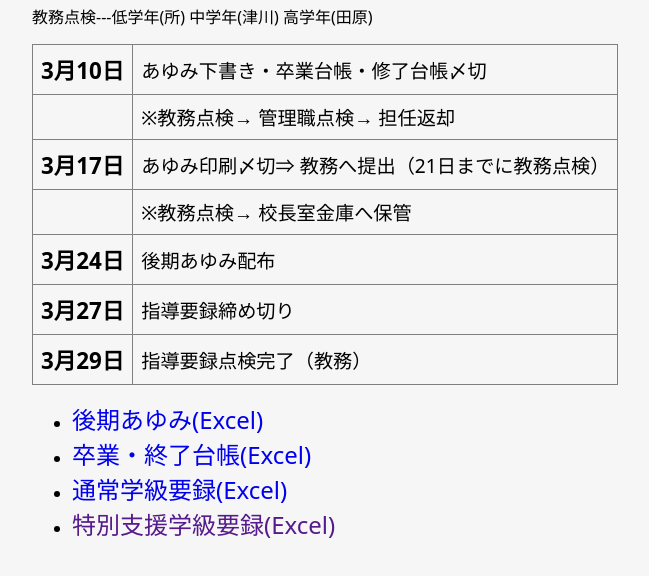
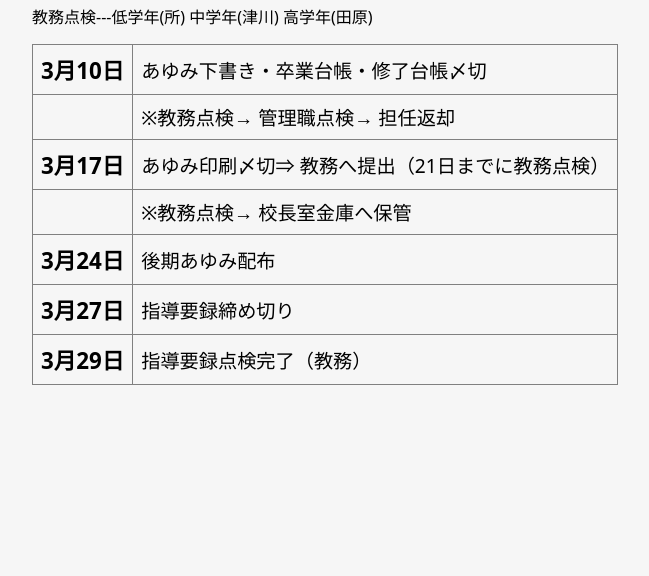
Before and after one commit to tokoshika/astro-deploy, an Astro site: page /astro-deploy/ayumi in a window 1280 px wide. Shown: the part 136-712 px from the top of the page, without its empty margins (8-657 px from the left). Built offline with nearby package versions, Linux system fonts and the light colour scheme; Astro itself is replaced by a stand-in of ours.

Commit message:
Update ayumi.astro

```diff
--- a/src/pages/ayumi.astro
+++ b/src/pages/ayumi.astro
@@ -42,29 +42,6 @@
         </tr>
       </table>
 
-      <ul>
-        <li class="link-container">
-          <a
-            href="https://shikaoi.sharepoint.com/:f:/s/shikasho/EoM1zU5pDtFCuQjEyzBLhvIBPygdsZ0yOvFdyDsV9B8uUw?e=9KUfk9"
-            >後期あゆみ(Excel)</a
-          >
-        </li>
-        <li>
-          <a
-            href="https://shikaoi.sharepoint.com/:f:/s/shikasho/EpMB0Or94jZBhjbg9dPICVUBzGMXWXm_ALVC_x6_KtviMw?e=vI1UiW"
-            >卒業・終了台帳(Excel)</a
-          >
-        </li>
-        <li>
-          <a
-            href="https://shikaoi.sharepoint.com/:f:/s/shikasho/EqvhCZXgnFRIuDQhzliQG8sBM7kyA1Rwz-_1uOOCAQxOdA?e=b2nnX8"
-            >通常学級要録(Excel)</a
-          >
-        </li>
-        <li>
-          <a href="">特別支援学級要録(Excel)</a>
-        </li>
-      </ul>
     </section>
   </body>
 </html>
```
